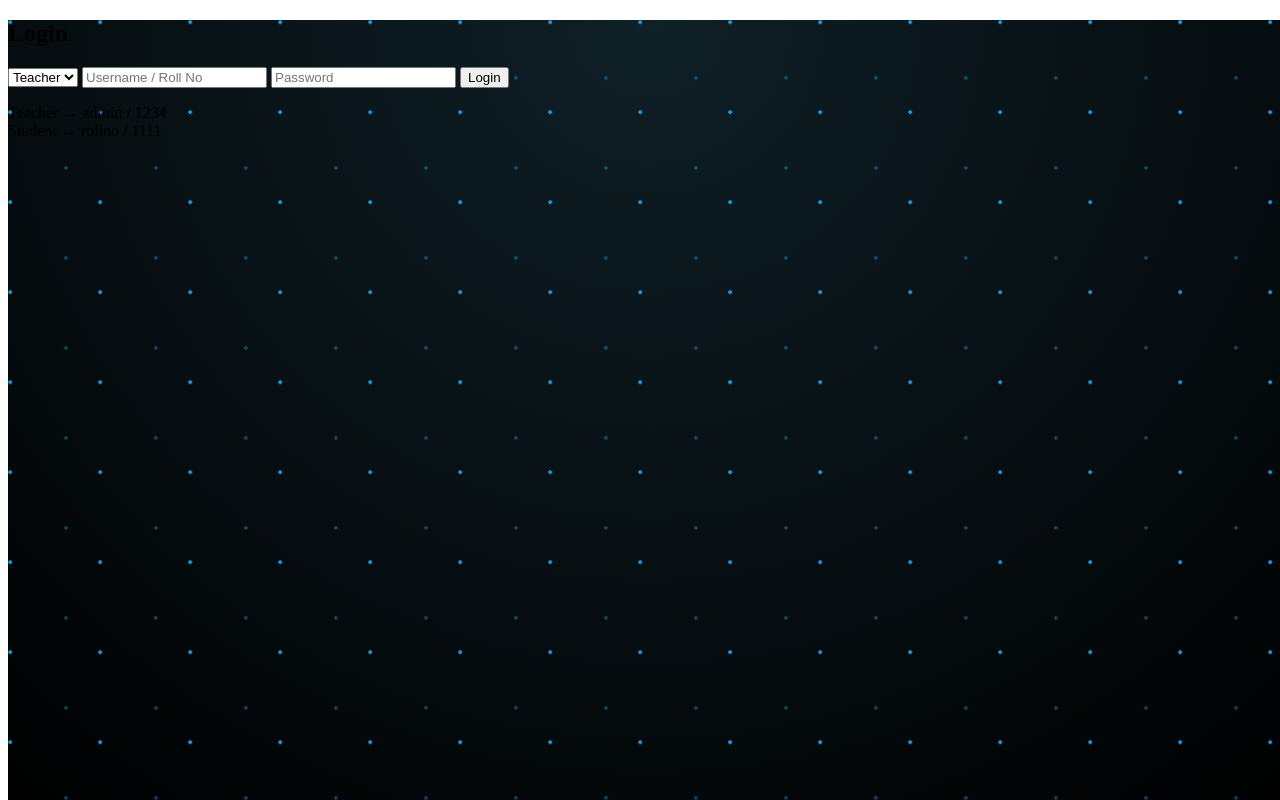
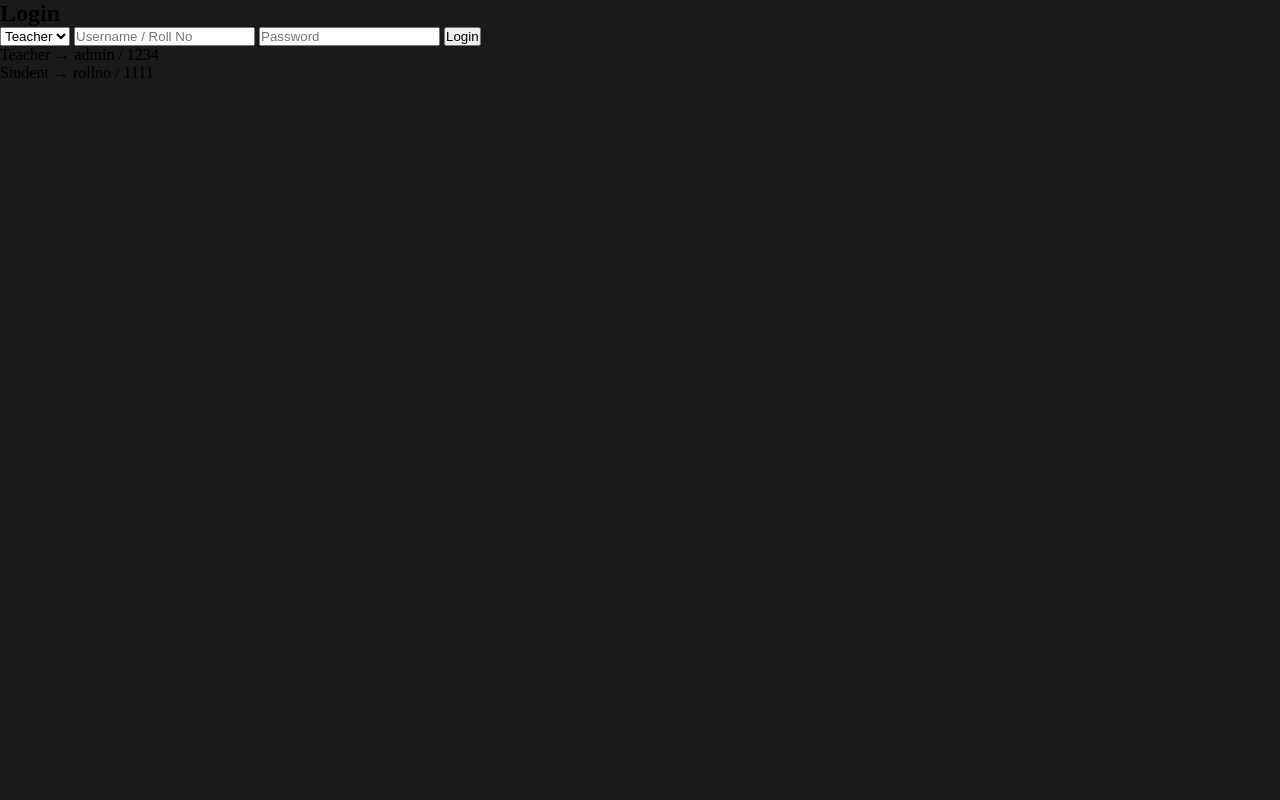
Before and after one commit to parmarsiddharth816-png/attendance-website, a plain HTML site: page index.html in a window 1280 px wide. Drawn offline with Linux system fonts and the light colour scheme.

Commit message:
Update style.css

```diff
--- a/css/style.css
+++ b/css/style.css
@@ -1,30 +1,34 @@
-.bg-animation {
-  position: fixed;
-  width: 100%;
-  height: 100%;
-  background: radial-gradient(circle at top, #0f2027, #000);
-  overflow: hidden;
-  z-index: -1;
-}
+* {
+      margin: 0;
+      padding: 0;
+      box-sizing: border-box;
+    }
 
-.bg-animation::before,
-.bg-animation::after {
-  content: "";
-  position: absolute;
-  width: 200%;
-  height: 200%;
-  background-image:
-    radial-gradient(circle, rgba(0,198,255,0.7) 2px, transparent 2px),
-    radial-gradient(circle, rgba(142,45,226,0.6) 2px, transparent 2px);
-  background-size: 90px 90px;
-  animation: particlesMove 35s linear infinite;
-}
+    body {
+      min-height: 100vh;
+      background: #1a1a1a;
+      overflow: hidden;
+    }
 
-.bg-animation::after {
-  animation-direction: reverse;
-  opacity: 0.4;
-}
+    .wrapper {
+      display: grid;
+      width: 100vw;
+      height: 100vh;
+      grid-template-columns: repeat(8, 1fr);
+      gap: 2px;
+    }
 
+    .column {
+      display: grid;
+      grid-template-rows: repeat(auto-fill, minmax(1rem, 1fr));
+      gap: 2px;
+    }
+
+    .box {
+      width: 100%;
+      height: 100%;
+      transition: background-color 0.3s ease;
+    }
 @keyframes particlesMove {
   from { transform: translate(0, 0); }
   to { transform: translate(-300px, -300px); }
```
